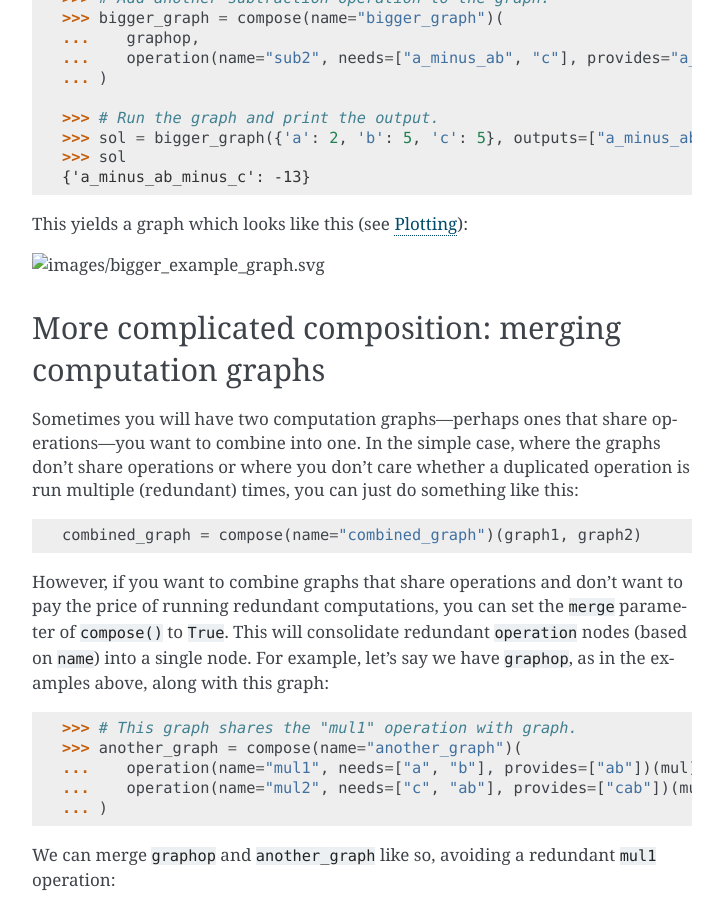
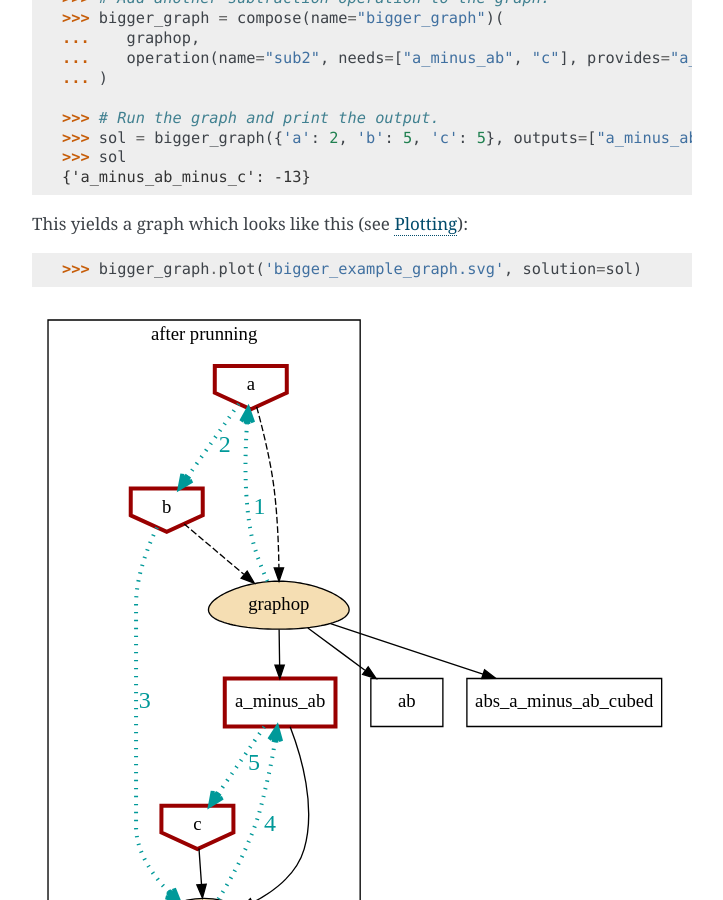
Before and after one commit to yahoo/graphkit, a Sphinx documentation site: the page built from docs/source/composition.rst, in a window 1280 px wide and 900 px high, scrolled down 3201 px. Shown: the whole window, without its empty margins (388-1111 px from the left). Built offline with Sphinx 7.4.7, drawn with Linux system fonts in a browser that asks for light colours; formulas are drawn with MathJax 3.

Commit message:
fix(site): travs pass now with new site check

```diff
--- a/docs/source/composition.rst
+++ b/docs/source/composition.rst
@@ -86,7 +86,9 @@ This can be useful if you have a graph-operation that accepts alternative forms
 Adding on to an existing computation graph
 ------------------------------------------
 
-Sometimes you will have an existing computation graph to which you want to add operations.  This is simple, since ``compose`` can compose whole graphs along with individual ``operation`` instances.  For example, if we have ``graph`` as above, we can add another operation to it to create a new graph::
+Sometimes you will have an existing computation graph to which you want to add operations.
+This is simple, since ``compose`` can compose whole graphs along with individual ``operation`` instances.
+For example, if we have ``graph`` as above, we can add another operation to it to create a new graph::
 
    >>> # Add another subtraction operation to the graph.
    >>> bigger_graph = compose(name="bigger_graph")(
@@ -99,7 +101,9 @@ Sometimes you will have an existing computation graph to which you want to add o
    >>> sol
    {'a_minus_ab_minus_c': -13}
 
-This yields a graph which looks like this (see :ref:`plotting`):
+This yields a graph which looks like this (see :ref:`plotting`)::
+
+   >>> bigger_graph.plot('bigger_example_graph.svg', solution=sol)  # doctest: +SKIP
 
 .. image:: images/bigger_example_graph.svg
 
```
Also changed, not shown: docs/source/images/bigger_example_graph.svg (added).
